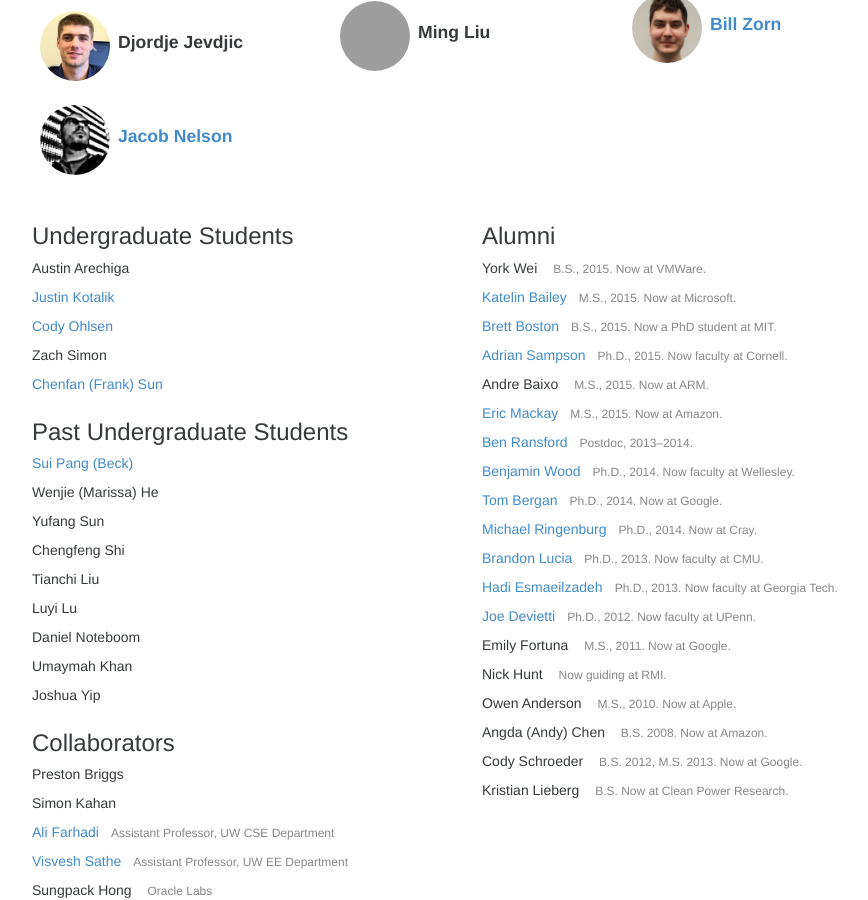
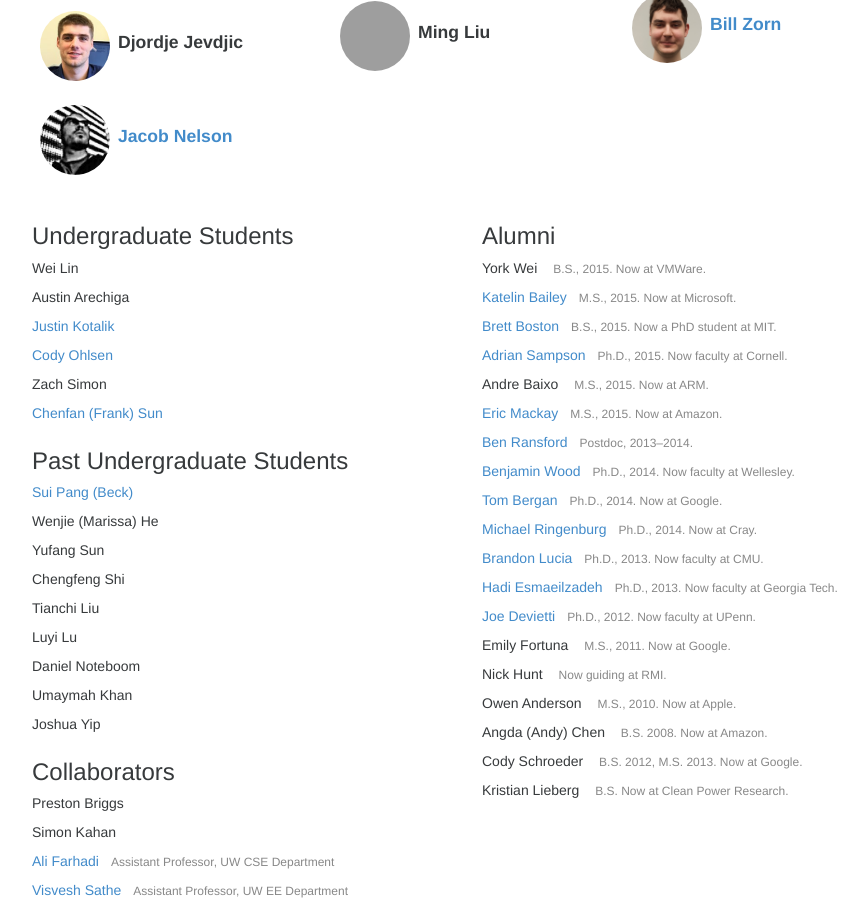
Before and after one commit to uwsampa/sampa-public, a Jekyll site: the page built from index.html, in a window 1280 px wide and 900 px high, scrolled down 2493 px. Shown: the whole window, without its empty margins (173-1041 px from the left). Built offline with Jekyll 4.4.1, drawn with Linux system fonts in a browser that asks for light colours; nearby versions of some CDN libraries; Markdown is read by kramdown in place of the engine named in the settings; grey boxes are pictures that could not be loaded.

Commit message:
+Wei Lin to website

```diff
--- a/_data/people.yml
+++ b/_data/people.yml
@@ -282,6 +282,9 @@ kristian:
 
 # Undergrads
 
+veilam:
+    display_name: Wei Lin
+    role: ugrad
 austina2:
     display_name: Austin Arechiga
     role: ugrad
```
